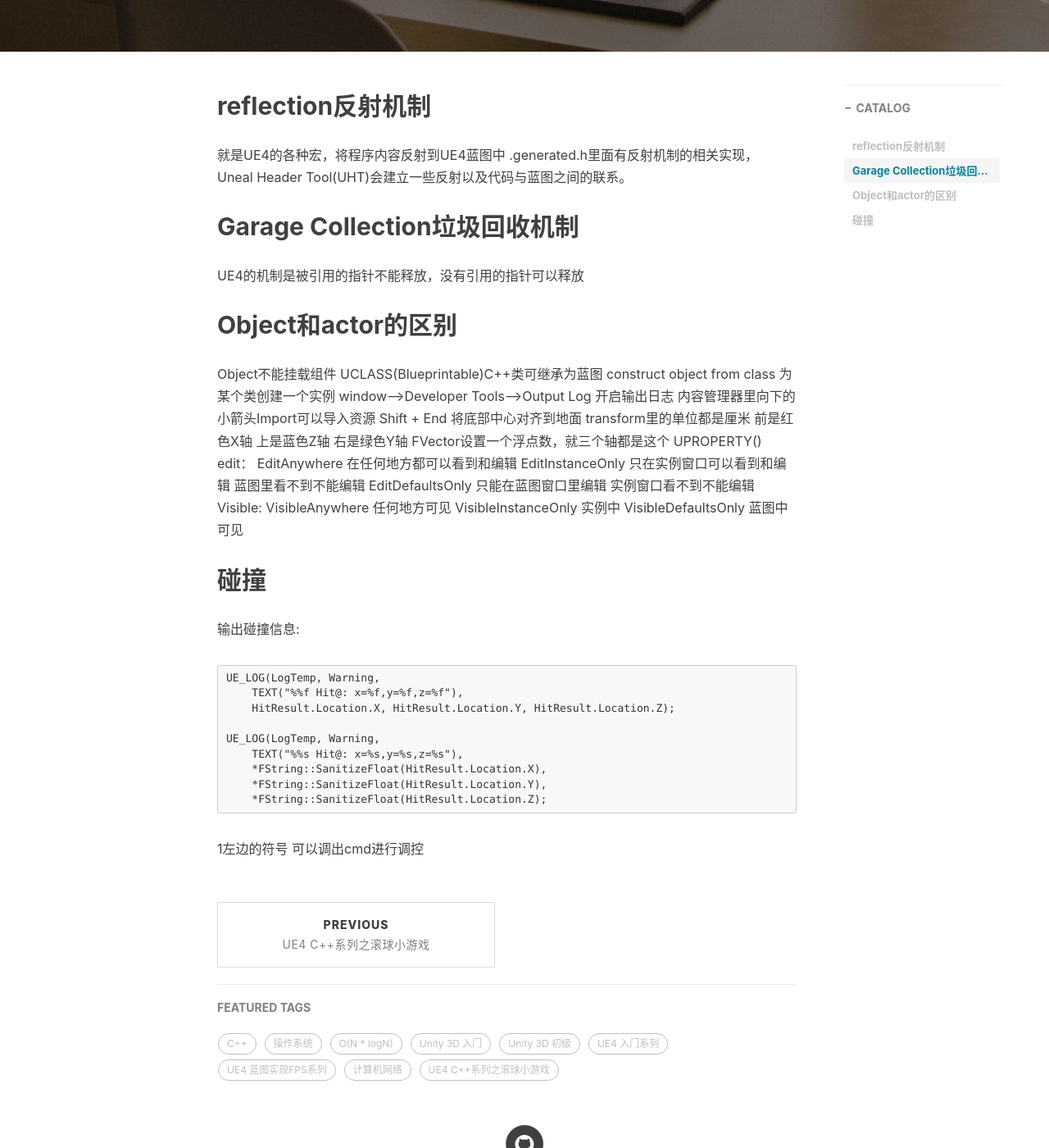
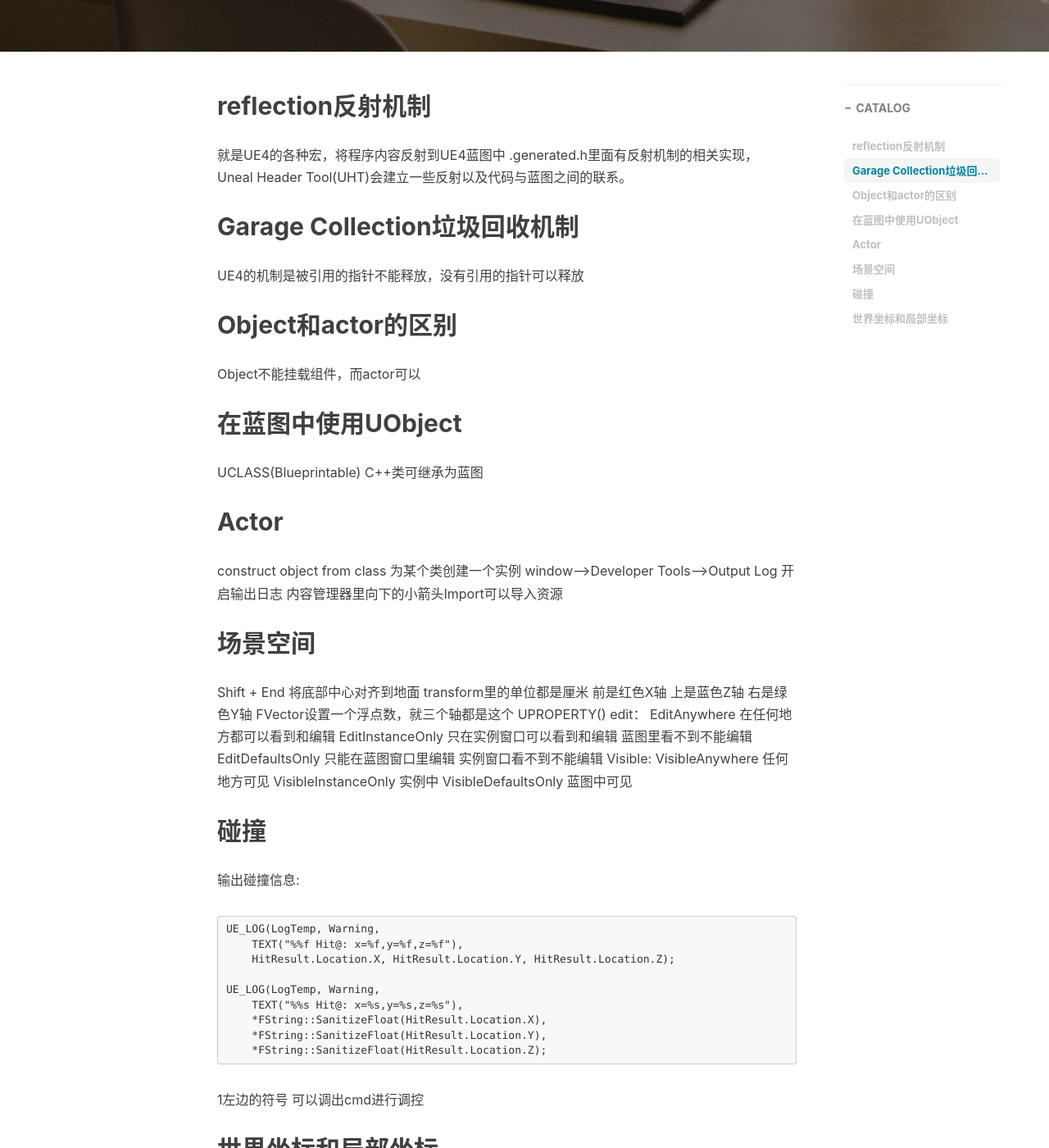
Before and after one commit to AIaimuti/aiaimuti.github.io, a Jekyll site: the page built from _posts/2020-4-23-C++Learn.md, in a window 1280 px wide and 1400 px high, scrolled down 460 px. Shown: the whole window at 82% size. Built offline with Jekyll 4.4.1, drawn with Linux system fonts in a browser that asks for light colours; nearby versions of some CDN libraries; comment, search, counter and statistics services are not loaded; some of the changed text lies outside the part shown.

Commit message:
Update 2020-4-23-C++Learn.md

````diff
--- a/_posts/2020-4-23-C++Learn.md
+++ b/_posts/2020-4-23-C++Learn.md
@@ -19,11 +19,17 @@ Uneal Header Tool(UHT)会建立一些反射以及代码与蓝图之间的联系
 UE4的机制是被引用的指针不能释放，没有引用的指针可以释放
 
 ## Object和actor的区别
-Object不能挂载组件
-UCLASS(Blueprintable)C++类可继承为蓝图
+Object不能挂载组件，而actor可以
+
+## 在蓝图中使用UObject
+UCLASS(Blueprintable) C++类可继承为蓝图
+
+## Actor
 construct object from class 为某个类创建一个实例
 window-->Developer Tools-->Output Log 开启输出日志
 内容管理器里向下的小箭头Import可以导入资源
+
+## 场景空间
 Shift + End 将底部中心对齐到地面
 transform里的单位都是厘米
 前是红色X轴 上是蓝色Z轴 右是绿色Y轴
@@ -52,3 +58,11 @@ UE_LOG(LogTemp, Warning,
     *FString::SanitizeFloat(HitResult.Location.Z);
 ```
 1左边的符号 可以调出cmd进行调控
+
+## 世界坐标和局部坐标
+沿着那个轴，哪个轴就不动，
+世界坐标系中红色的是Roll，沿着X轴即前后方向旋转，一般来说FPS游戏不用动这个角度
+绿色的是pitch，沿着Y轴即左右方向旋转，FPS游戏中可以向上向下瞄准
+蓝色的是yaw值，沿着Z轴即上下方向旋转，FPS游戏中可以左右扫射
+`FORCEINLINE FRotator::FRotator( float InPitch, float InYaw, float InRoll )`
+FRotator中第一个是沿着Y轴旋转的角度，第二参数是沿着z轴旋转的角度(FPS很少用)，第三个参数是沿着x轴旋转的角度。
````
